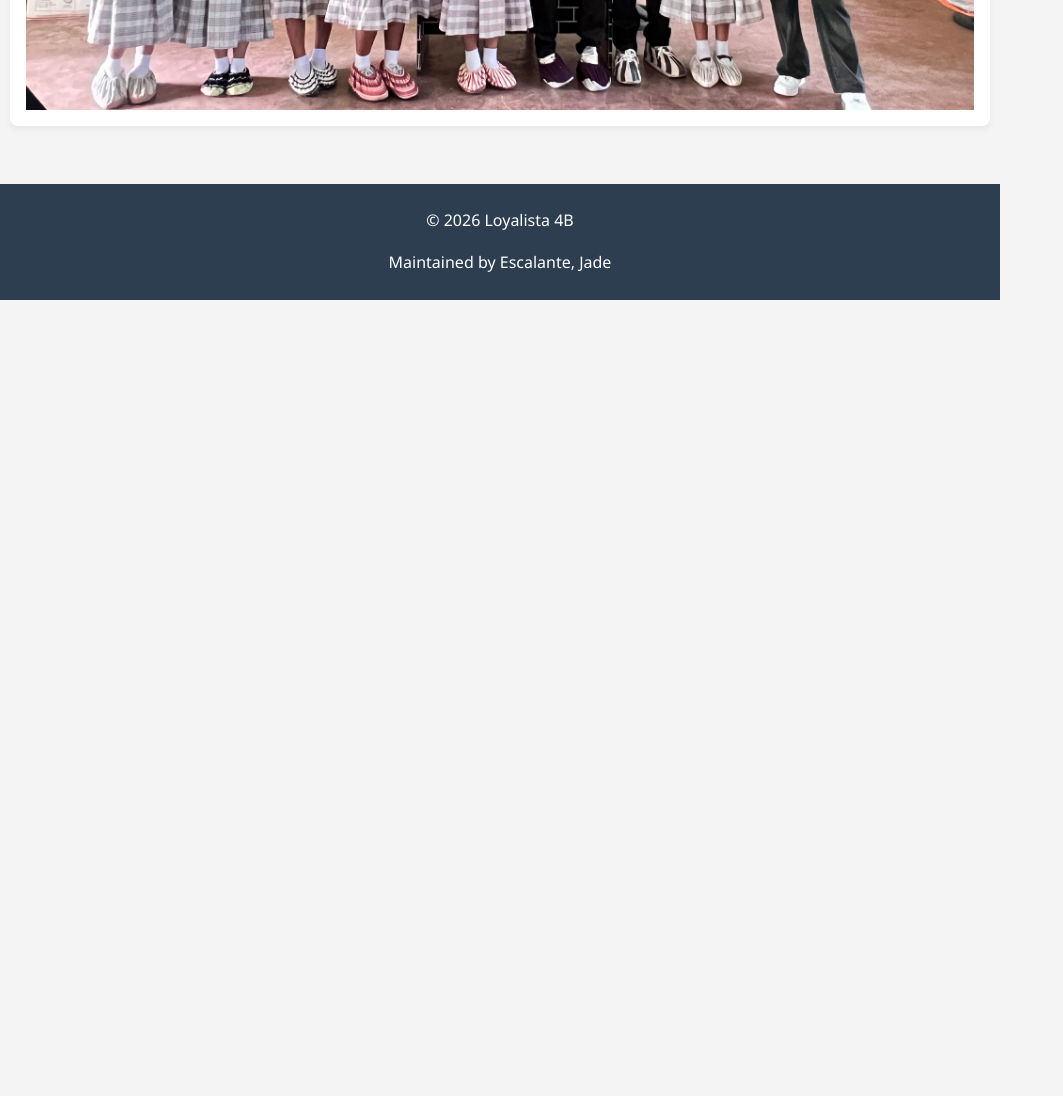
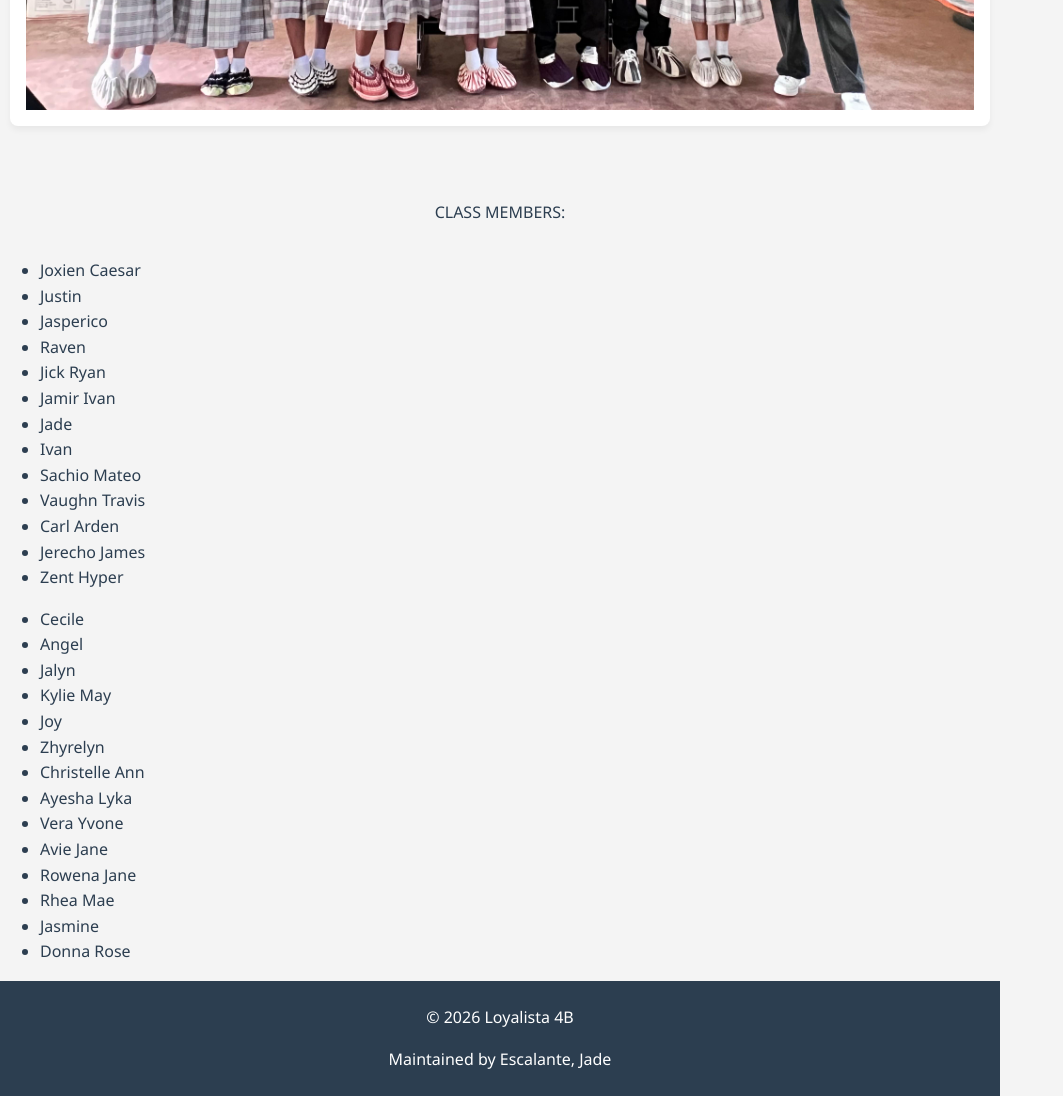
Before and after one commit to ItsWinterBush26/loyalista4b-page, a plain HTML site: page index.html in a window 1280 px wide. Shown: the part 3551-4647 px from the top of the page, without its empty margins (0-1063 px from the left). Before the commit the page ends 3851 px from the top, so only its background shows below. Drawn offline with Linux system fonts and the light colour scheme.

Commit message:
Add class members list to index.html
Added a list of class members to the index.html file.

```diff
--- a/index.html
+++ b/index.html
@@ -50,10 +50,44 @@
            <img src="images/class-officers.jpg">
         </div>
         </section>
+        <p class="paragraph">
+            CLASS MEMBERS:
+            <ul>
+                <li>Joxien Caesar</li>
+                <li>Justin</li>
+                <li>Jasperico</li>
+                <li>Raven</li>
+                <li>Jick Ryan</li>
+                <li>Jamir Ivan</li>
+                <li>Jade</li>
+                <li>Ivan</li>
+                <li>Sachio Mateo</li>
+                <li>Vaughn Travis</li>
+                <li>Carl Arden</li>
+                <li>Jerecho James</li>
+                <li>Zent Hyper</li>
+            </ul>
+        <ul>
+            <li>Cecile</li>
+            <li>Angel</li>
+            <li>Jalyn</li>
+            <li>Kylie May</li>
+            <li>Joy</li>
+            <li>Zhyrelyn</li>
+            <li>Christelle Ann</li>
+            <li>Ayesha Lyka</li>
+            <li>Vera Yvone</li>
+            <li>Avie Jane</li>
+            <li>Rowena Jane</li>
+            <li>Rhea Mae</li>
+            <li>Jasmine</li>
+            <li>Donna Rose</li>
+        </ul>
+    </p>
     </main>
+</body>
     <footer>
         <p>&copy; 2026 Loyalista 4B</p>
         <p>Maintained by Escalante, Jade</p>
     </footer>
-</body>
 </html>
```
